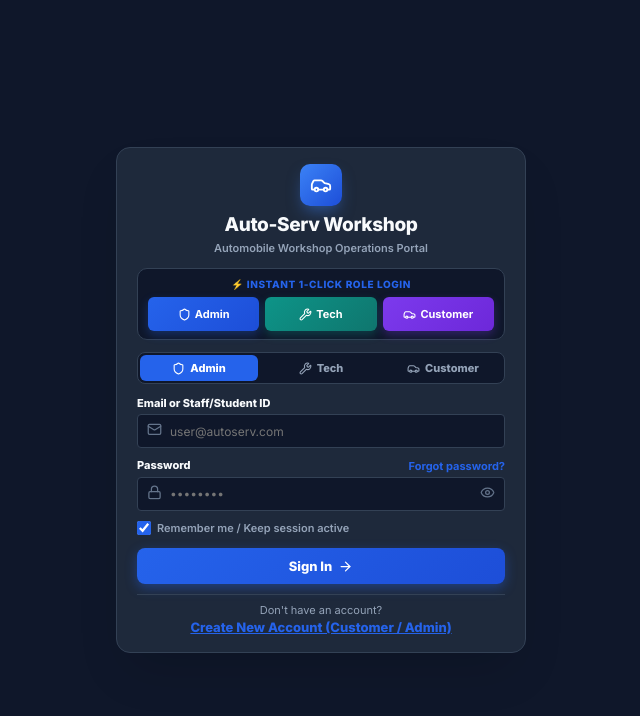
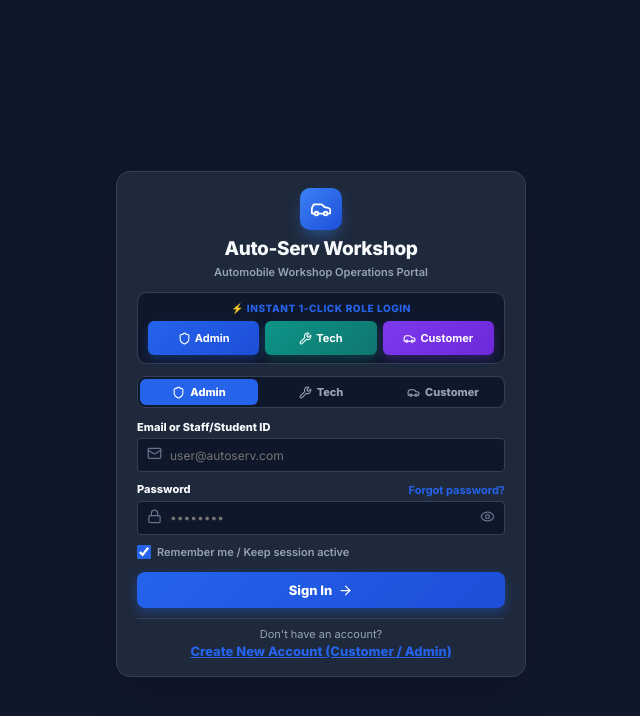
Before and after one commit to kenta-180/auto-serv, a React (Vite) app in the folder client/: page / in a window 1280 px wide. Shown: the top 716 px of the page, without its empty margins (319-959 px from the left). Built offline with nearby package versions, Linux system fonts and the light colour scheme; no server answers.

Commit message:
Add safe area top status bar padding to Android app and sticky Navbar

```diff
--- a/client/src/components/Navbar.jsx
+++ b/client/src/components/Navbar.jsx
@@ -251,6 +251,7 @@ export default function Navbar({ user, activeTab, onTabChange, onRoleSwitch, onS
         borderBottom: '1px solid var(--border-color)',
         position: 'sticky',
         top: 0,
+        paddingTop: 'max(env(safe-area-inset-top), 24px)',
         zIndex: 100,
         width: '100%',
         color: 'var(--text-main)',
--- a/client/src/index.css
+++ b/client/src/index.css
@@ -66,6 +66,8 @@ body {
   min-height: 100vh;
   line-height: 1.4;
   -webkit-font-smoothing: antialiased;
+  padding-top: max(env(safe-area-inset-top), 24px);
+  padding-bottom: max(env(safe-area-inset-bottom), 16px);
 }
 
 button, input, select, textarea {
```
Also changed, not shown: 2 other files (tests, documents, lock files or other folders).
